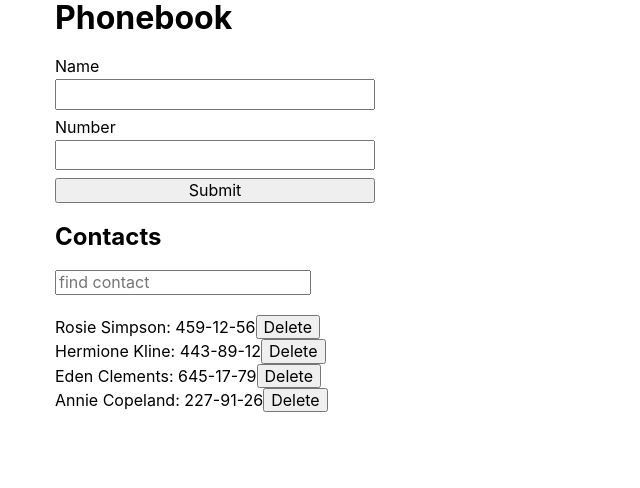
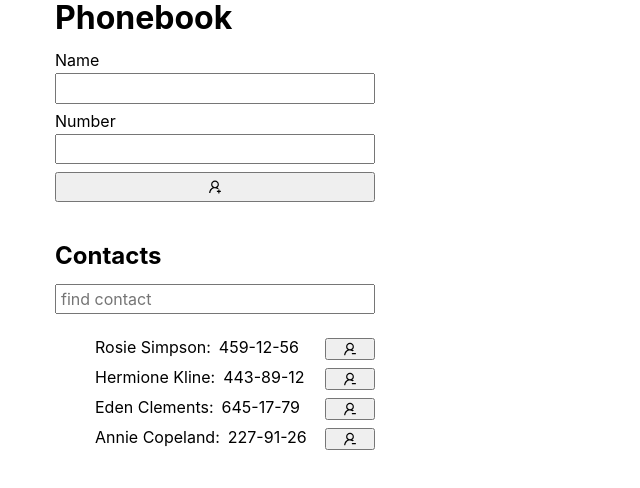
Before and after one commit to ivan-bilenkyi/goit-react-hw-02-phonebook, a React (Create React App) app: page / in a window 1280 px wide. Shown: the top 488 px of the page, without its empty margins (0-640 px from the left). Built offline with nearby package versions, Linux system fonts and the light colour scheme.

Commit message:
add filter and style

```diff
--- a/package.json
+++ b/package.json
@@ -12,6 +12,7 @@
     "nanoid": "^5.0.2",
     "react": "^18.1.0",
     "react-dom": "^18.1.0",
+    "react-icons": "^4.11.0",
     "react-scripts": "5.0.1",
     "styled-components": "^6.1.0",
     "web-vitals": "^2.1.3",
--- a/src/components/App.js
+++ b/src/components/App.js
@@ -1,7 +1,8 @@
 import { Component } from 'react';
+import { nanoid } from 'nanoid';
 import { Layout } from './Layout';
 import { PhonebookForm } from './PhonebookForm/PhonebookForm';
-import { ContactFilter } from './Contacts/ContactFilter';
+// import { ContactFilter } from './Contacts/ContactFilter';
 import { ContactList } from './Contacts/ContactList';
 import { GlobalStyle } from './GlobalStyle';
 
@@ -33,21 +34,48 @@ export class App extends Component {
     });
   };
 
+  addContact = newContact => {
+    if (this.state.contacts.some(contact => contact.name === newContact.name)) {
+      alert(`${newContact.name} is alredy in contacts`);
+      return;
+    }
+    const contact = {
+      ...newContact,
+      id: nanoid(),
+    };
+    this.setState(prevState => {
+      return {
+        contacts: [...prevState.contacts, contact],
+      };
+    });
+  };
+
   render() {
     const { contacts, filter } = this.state;
     const visibleContacts = contacts.filter(({ name }) => {
       const hasName = name.toLowerCase().includes(filter.toLowerCase());
       return hasName;
     });
+
     return (
       <Layout>
-        <h1>Phonebook</h1>
-        <PhonebookForm />
-        <h2>Contacts</h2>
-        <ContactFilter filter={filter} onFindContacts={this.findContacts} />
-        {visibleContacts.length > 0 && (
-          <ContactList items={visibleContacts} onDelete={this.deleteContact} />
-        )}
+        <PhonebookForm onAdd={this.addContact} />
+        <div>
+          <h2>Contacts</h2>
+          {visibleContacts.length > 0 ? (
+            <ContactList
+              items={visibleContacts}
+              onDelete={this.deleteContact}
+              filter={filter}
+              onFindContacts={this.findContacts}
+            />
+          ) : (
+            <p>
+              Your contact list is empty. Add a new contact by entering a name
+              and phone number.
+            </p>
+          )}
+        </div>
         <GlobalStyle />
       </Layout>
     );
--- a/src/components/Contacts/ContactFilter.js
+++ b/src/components/Contacts/ContactFilter.js
@@ -1,12 +1,14 @@
+import { Input } from './ContactList.styled';
+
 export const ContactFilter = ({ filter, onFindContacts }) => {
   return (
     <div>
-      <input
+      <Input
         type="text"
         value={filter}
         onChange={evt => onFindContacts(evt.target.value)}
         placeholder="find contact"
-      ></input>
+      ></Input>
     </div>
   );
 };
--- a/src/components/Contacts/ContactList.js
+++ b/src/components/Contacts/ContactList.js
@@ -1,14 +1,23 @@
-export const ContactList = ({ items, onDelete }) => {
+import { AiOutlineUserDelete } from 'react-icons/ai';
+import { ContactFilter } from './ContactFilter';
+import { Button, Item, List, Wrap } from './ContactList.styled';
+
+export const ContactList = ({ items, onDelete, filter, onFindContacts }) => {
   return (
-    <ul>
-      {items.map(item => {
-        return (
-          <li key={item.id}>
-            {item.name}: <span>{item.number}</span>
-            <button onClick={() => onDelete(item.id)}>Delete</button>
-          </li>
-        );
-      })}
-    </ul>
+    <Wrap>
+      <ContactFilter filter={filter} onFindContacts={onFindContacts} />
+      <List>
+        {items.map(item => {
+          return (
+            <Item key={item.id}>
+              {item.name}: <span>{item.number}</span>
+              <Button onClick={() => onDelete(item.id)}>
+                <AiOutlineUserDelete />
+              </Button>
+            </Item>
+          );
+        })}
+      </List>
+    </Wrap>
   );
 };
--- /dev/null
+++ b/src/components/Contacts/ContactList.styled.js
@@ -0,0 +1,34 @@
+import styled from 'styled-components';
+
+export const Wrap = styled.div`
+  display: flex;
+  flex-direction: column;
+  gap: 8px;
+  max-width: 320px;
+`;
+
+export const Input = styled.input`
+  width: 100%;
+  padding: 4px;
+  font-style: inherit;
+`;
+
+export const List = styled.ul`
+  display: flex;
+  flex-direction: column;
+  gap: 8px;
+`;
+
+export const Item = styled.li`
+  display: flex;
+  flex-direction: row;
+  gap: 8px;
+`;
+
+export const Button = styled.button`
+  display: flex;
+  justify-content: center;
+  align-items: center;
+  margin-left: auto;
+  width: 50px;
+`;
--- a/src/components/GlobalStyle.js
+++ b/src/components/GlobalStyle.js
@@ -16,19 +16,11 @@ export const GlobalStyle = createGlobalStyle`
       monospace;
   }
 
-  ul {
-  list-style: none;
-  margin: 0;
-  padding: 0;
+  h1, h2 {
+    margin: 0 0 14px;
   }
 
-  img {
-    display: block;
-    max-width: 100%;
-    object-fit: cover;
-  }
-
-  h1, h2 {
-    margin: 0;
+  p{
+    max-width: 320px;
   }
 `;
--- a/src/components/Layout.js
+++ b/src/components/Layout.js
@@ -3,7 +3,7 @@ import styled from 'styled-components';
 export const Layout = styled.div`
   display: flex;
   flex-direction: column;
-  gap: 20px;
+  gap: 40px;
   max-width: 1200px;
   margin: 0 auto;
   padding: 0 15px;
--- a/src/components/PhonebookForm/PhonebookForm.js
+++ b/src/components/PhonebookForm/PhonebookForm.js
@@ -1,16 +1,24 @@
 import { Formik } from 'formik';
 import * as Yup from 'yup';
+import { AiOutlineUserAdd } from 'react-icons/ai';
 
-import { Form, Field, FormGroup } from './PhonebookForm.styled';
+import {
+  Form,
+  Field,
+  FormGroup,
+  ErrorMessage,
+  Button,
+} from './PhonebookForm.styled';
 
 const SignupSchema = Yup.object().shape({
   name: Yup.string().required('Required'),
-  number: Yup.number().required('Required'),
+  number: Yup.string().required('Required'),
 });
 
-export const PhonebookForm = () => {
+export const PhonebookForm = ({ onAdd }) => {
   return (
     <div>
+      <h1>Phonebook</h1>
       <Formik
         initialValues={{
           name: '',
@@ -18,7 +26,7 @@ export const PhonebookForm = () => {
         }}
         validationSchema={SignupSchema}
         onSubmit={(values, actions) => {
-          console.log(values);
+          onAdd(values);
           actions.resetForm();
         }}
       >
@@ -26,14 +34,18 @@ export const PhonebookForm = () => {
           <FormGroup>
             Name
             <Field name="name" />
+            <ErrorMessage name="name" component="span" />
           </FormGroup>
 
           <FormGroup>
             Number
             <Field name="number" />
+            <ErrorMessage name="number" component="span" />
           </FormGroup>
 
-          <button type="submit">Submit</button>
+          <Button type="submit">
+            <AiOutlineUserAdd />
+          </Button>
         </Form>
       </Formik>
     </div>
--- a/src/components/PhonebookForm/PhonebookForm.styled.js
+++ b/src/components/PhonebookForm/PhonebookForm.styled.js
@@ -1,4 +1,8 @@
-import { Form as FormikForm, Field as FormikField } from 'formik';
+import {
+  Form as FormikForm,
+  Field as FormikField,
+  ErrorMessage as FormikError,
+} from 'formik';
 import styled from 'styled-components';
 
 export const Form = styled(FormikForm)`
@@ -10,7 +14,7 @@ export const Form = styled(FormikForm)`
 
 export const Field = styled(FormikField)`
   padding: 4px;
-  font: inherit;
+  font-style: inherit;
 `;
 
 export const FormGroup = styled.label`
@@ -18,3 +22,15 @@ export const FormGroup = styled.label`
   flex-direction: column;
   gap: 4px;
 `;
+
+export const ErrorMessage = styled(FormikError)`
+  color: red;
+  font-size: 14px;
+`;
+
+export const Button = styled.button`
+  display: flex;
+  justify-content: center;
+  align-items: center;
+  height: 30px;
+`;
```
Also changed, not shown: 1 other file (tests, documents, lock files or other folders).
